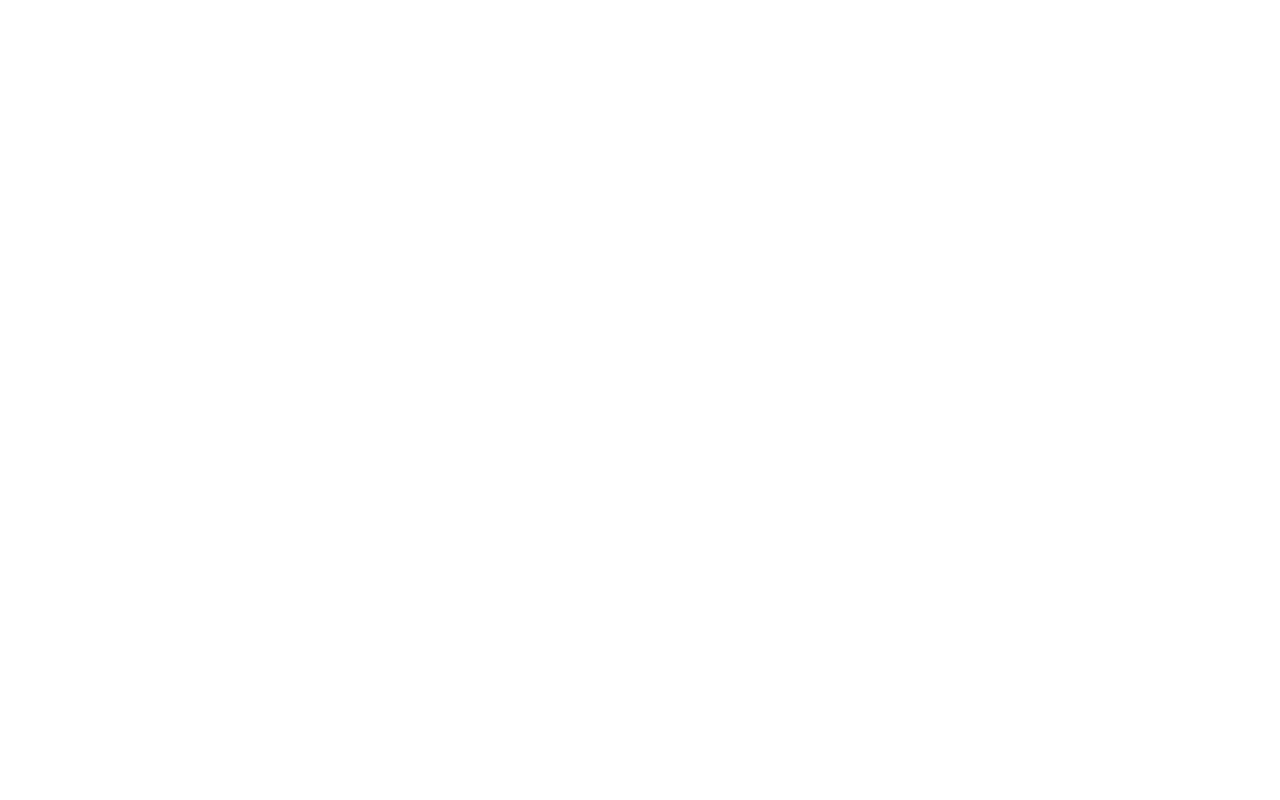
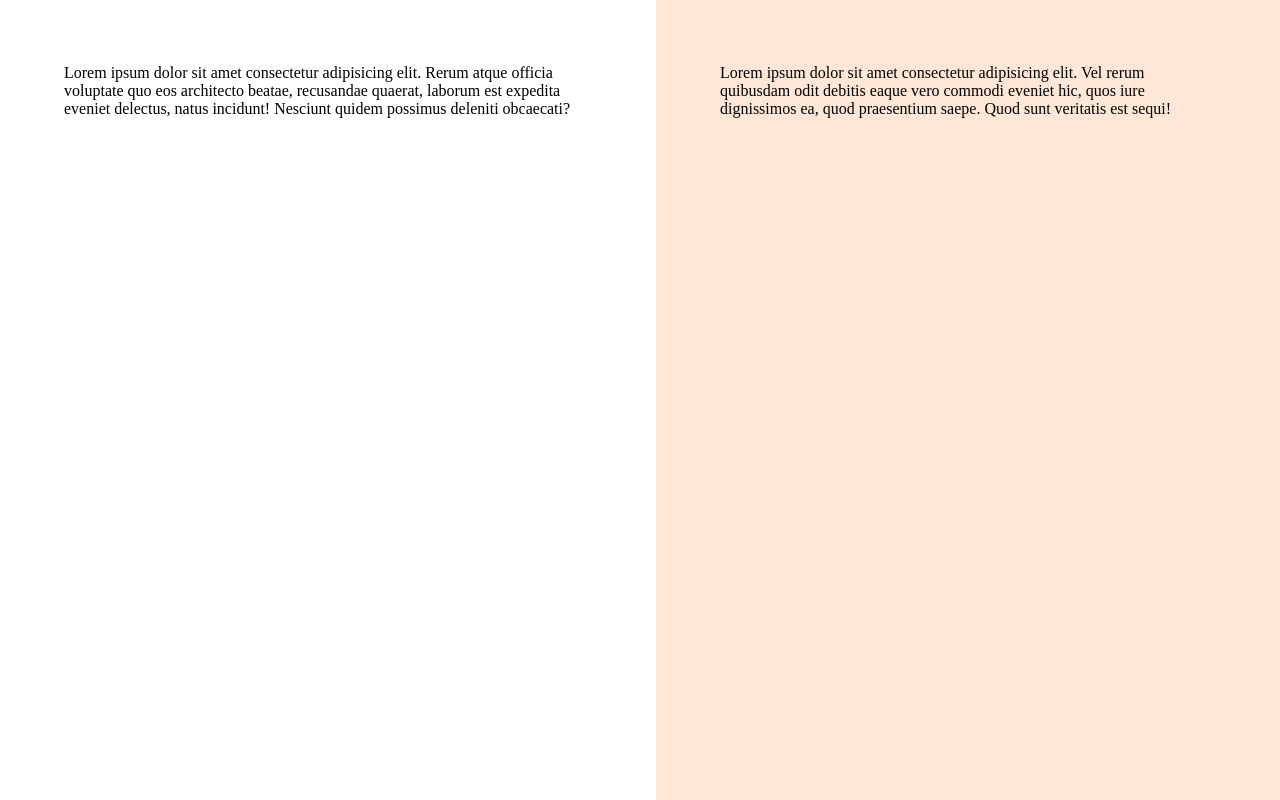
Before and after one commit to GhDanielOliveira/formulario, a plain HTML site: page index.html in a window 1280 px wide. Drawn offline with Linux system fonts and the light colour scheme.

Commit message:
layout css

```diff
--- a/index.html
+++ b/index.html
@@ -12,6 +12,14 @@
   <link rel="stylesheet" href="styles/index.css">
 </head>
 <body>
+  <div id="app">
+    <main>
+      <div class="main-container">Lorem ipsum dolor sit amet consectetur adipisicing elit. Rerum atque officia voluptate quo eos architecto beatae, recusandae quaerat, laborum est expedita eveniet delectus, natus incidunt! Nesciunt quidem possimus deleniti obcaecati?</div>
+    </main>
 
+    <aside>
+      <div class="aside-container">Lorem ipsum dolor sit amet consectetur adipisicing elit. Vel rerum quibusdam odit debitis eaque vero commodi eveniet hic, quos iure dignissimos ea, quod praesentium saepe. Quod sunt veritatis est sequi!</div>
+    </aside>
+  </div>
 </body>
 </html>
--- a/styles/global.css
+++ b/styles/global.css
@@ -1,3 +1,8 @@
+*{
+  margin: 0;
+  padding: 0;
+  box-sizing: border-box;
+}
 :root {
   --font-family: 'Poppins', sans-serif;
   --text: 400 1rem/1.5 var(--font-family);
@@ -14,5 +19,7 @@
   --stroke-default: #D6D3D1;
   --stroke-hightlight: #F3541C;
   --semantic-error: #DC2626;
-
 }
+body {
+  overflow: hidden;
+}
--- a/styles/index.css
+++ b/styles/index.css
@@ -1 +1,2 @@
 @import url(global.css);
+@import url(layout.css);
--- /dev/null
+++ b/styles/layout.css
@@ -0,0 +1,24 @@
+#app {
+  display: grid;
+  grid-template-columns: 51.25% 48.75%;
+
+  height: 100vh;
+  overflow: hidden;
+}
+main {
+  overflow: auto;
+  padding: 4rem;
+
+  & .main-container{
+    max-width: 33rem;
+    margin-left: auto;
+  }
+}
+aside {
+  padding: 4rem;
+  background-color: var(--surface-secondary);
+
+  & .aside-container {
+    max-width: 31rem;
+  }
+}
```
